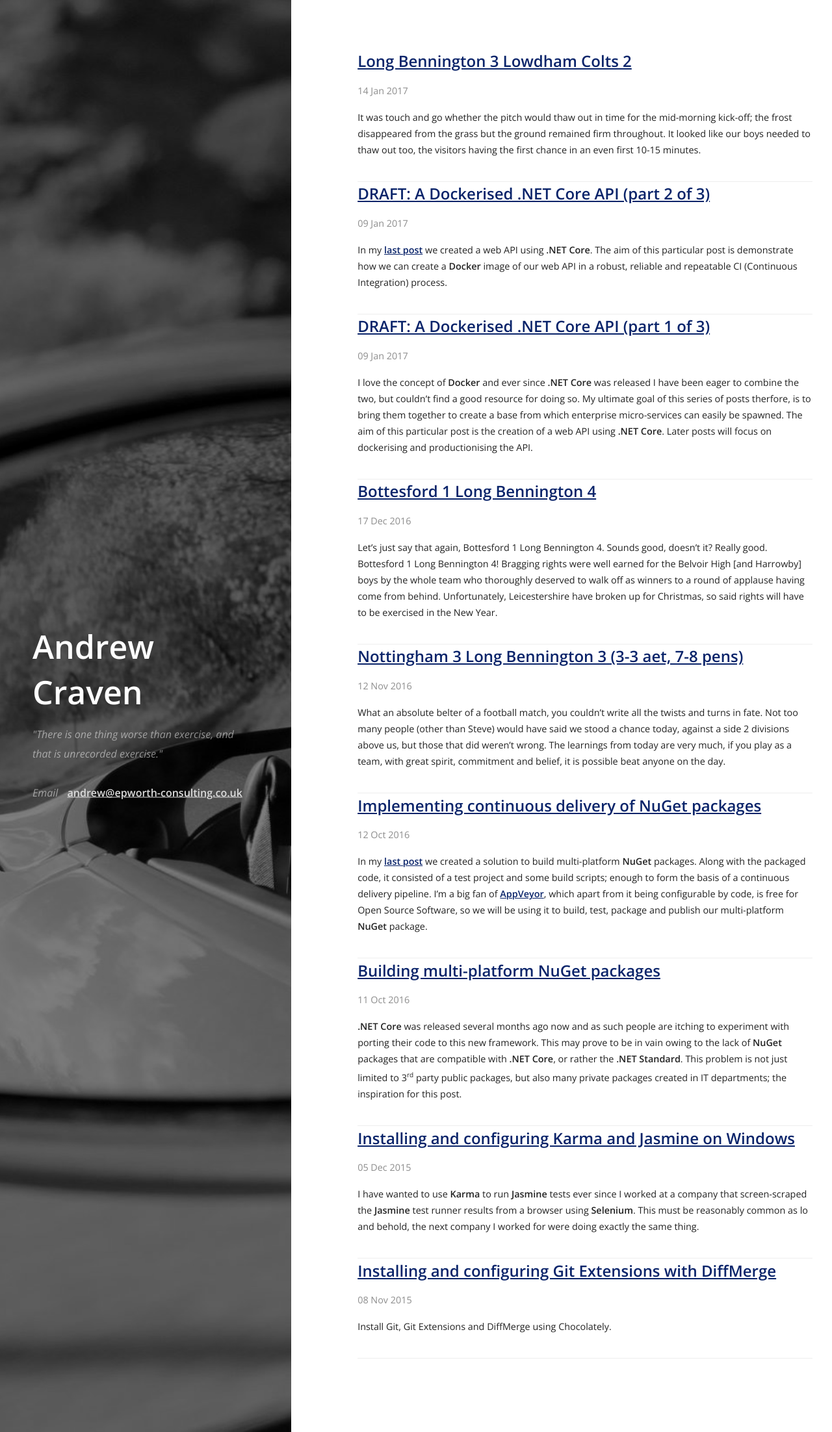
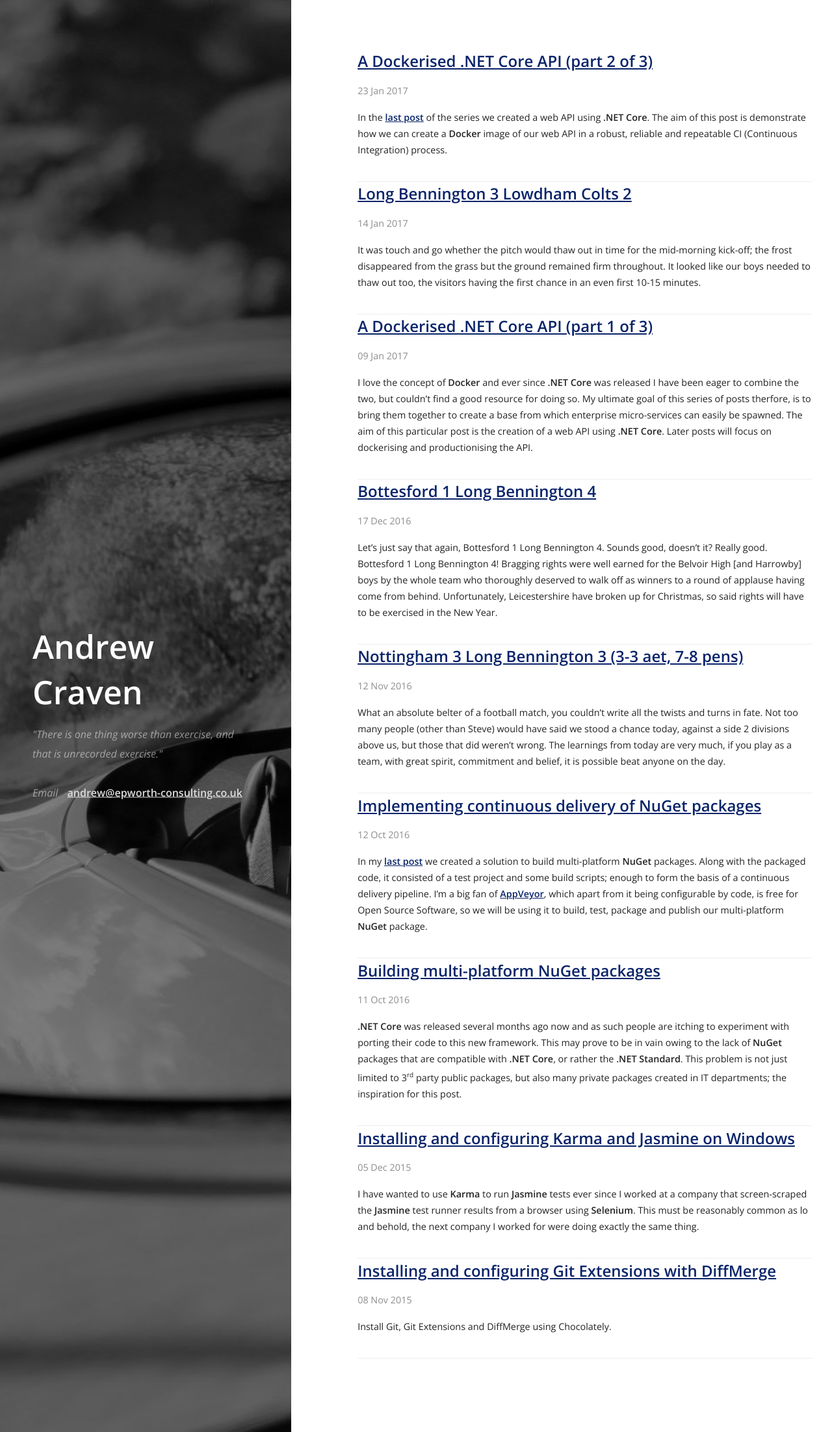
Before and after one commit to acraven/acraven.github.io, a Jekyll site: the page built from index.html, in a window 1280 px wide. Shown: the whole page at 65% size. Built offline with Jekyll 4.4.1, drawn with Linux system fonts in a browser that asks for light colours; nearby versions of some CDN libraries.

Commit message:
Complete part 2 of docker

```diff
--- a/_posts/2017-01-09-dockerised-dotnet-core-api-1-of-3.md
+++ b/_posts/2017-01-09-dockerised-dotnet-core-api-1-of-3.md
@@ -4,8 +4,8 @@ title: "A Dockerised .NET Core API (part 1 of 3)"
 date: 2017-01-09
 categories: dotnet core api docker
 featured_image: /images/cover.jpg
-tags:
-- draft
+comments: true
+uid: f45285f0
 ---
 I love the concept of **Docker** and ever since **.NET Core** was released I have been eager to combine the two, but couldn't find a good resource for doing so. My ultimate goal of this series of posts therfore, is to bring them together to create a base from which enterprise micro-services can easily be spawned. The aim of this particular post is the creation of a web API using **.NET Core**. Later posts will focus on dockerising and productionising the API.
 
@@ -249,4 +249,4 @@ dotnet run -p app\DotnetApiReference\project.json
 The status endpoints middleware will have exposed [localhost:9000/ping](http://localhost:9000/ping) and [localhost:9000/status](http://localhost:9000/status).
 
 ### Summary
-We have created a very simple web API in .NET Core that exposes two diagnostics endpoints. In the [next post]({% post_url 2017-01-09-dockerised-dotnet-core-api-2-of-3 %}) of the series, we will use **Docker** to build and run the web API.
+We have created a very simple web API in .NET Core that exposes two diagnostics endpoints. In the [next post]({% post_url 2017-01-23-dockerised-dotnet-core-api-2-of-3 %}) of the series, we will use **Docker** to build and run the web API.
--- a/_posts/2017-01-09-dockerised-dotnet-core-api-2-of-3.md
+++ b/_posts/2017-01-23-dockerised-dotnet-core-api-2-of-3.md
@@ -1,13 +1,13 @@
 ---
 layout: post
 title: "A Dockerised .NET Core API (part 2 of 3)"
-date: 2017-01-09
+date: 2017-01-23
 categories: dotnet core api docker
 featured_image: /images/cover.jpg
-tags:
-- draft
+comments: true
+uid: 10f1d606
 ---
-In my [last post]({% post_url 2017-01-09-dockerised-dotnet-core-api-1-of-3 %}) we created a web API using **.NET Core**. The aim of this particular post is demonstrate how we can create a **Docker** image of our web API in a robust, reliable and repeatable CI (Continuous Integration) process.
+In the [last post]({% post_url 2017-01-09-dockerised-dotnet-core-api-1-of-3 %}) of the series we created a web API using **.NET Core**. The aim of this post is demonstrate how we can create a **Docker** image of our web API in a robust, reliable and repeatable CI (Continuous Integration) process.
 
 ### Getting it into Docker
 I have come across several solutions for getting the published binaries into **Docker**, and none have left me with the satisfying glow of job well done, not even my chosen solution. I want to build in **Docker**, but I don't want to link a volume, besides which linked volumes need extra configuration with **boot2docker** (so I'm ruling those out). I want a minimal image size, which means I need to build in a different container to which is deployed.
```
Also changed, not shown: other parts of _posts/2017-01-23-dockerised-dotnet-core-api-2-of-3.md (+2 -2 lines).
